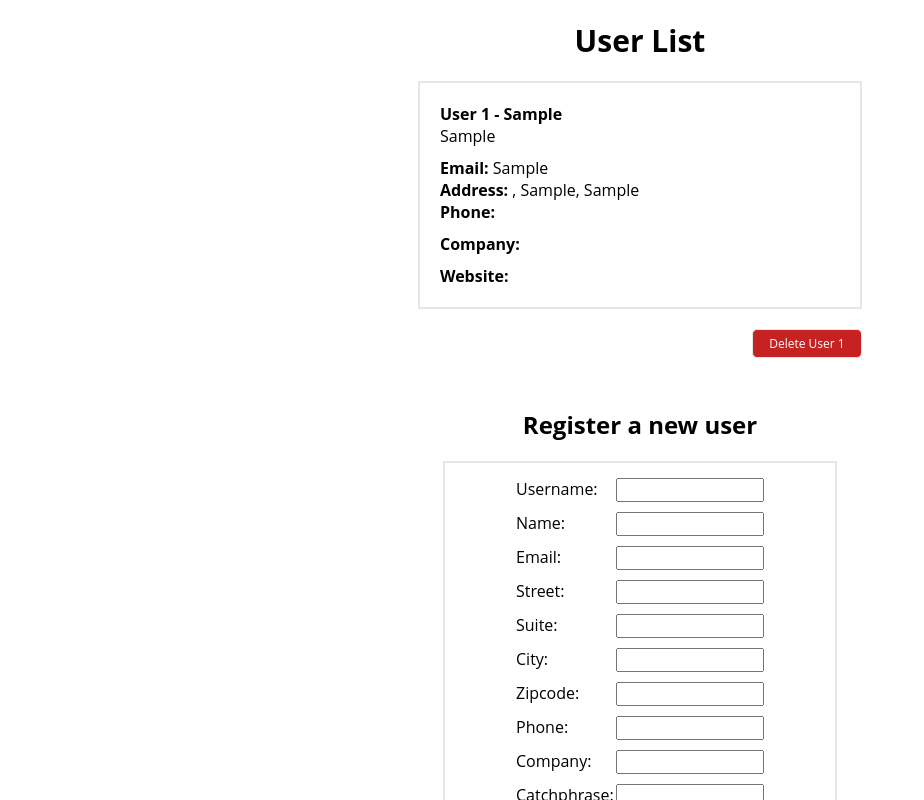
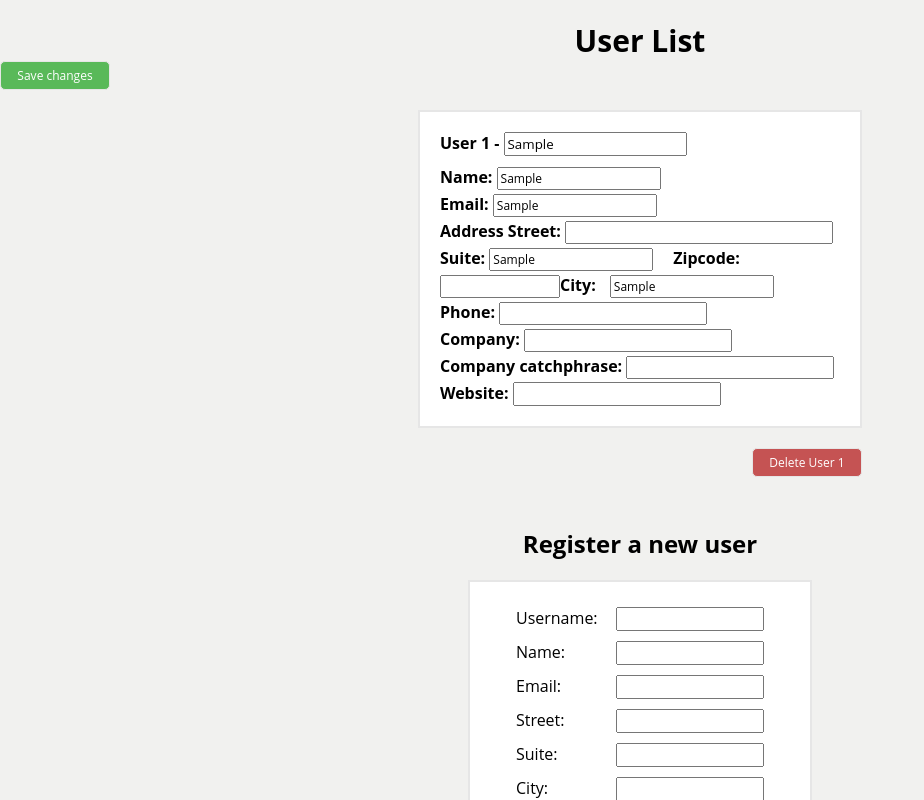
Before and after one commit to MargSousa/side-project-react, a React (Create React App) app: page / in a window 1280 px wide. Both pictures are taken after typing "Sample", "Sample", "Sample", "Sample", "Sample", "Sample" into the empty fields and a click on the button "Add User". Shown: the top 800 px of the page, without its empty margins (0-924 px from the left). Built offline with nearby package versions, Linux system fonts and the light colour scheme; no server answers.

Commit message:
form edit added

```diff
--- a/src/App.css
+++ b/src/App.css
@@ -1,3 +1,3 @@
-/* .App {
-  text-align: center;
-} */
+.App {
+  background-color: rgb(241, 241, 239);
+}
--- a/src/components/User.css
+++ b/src/components/User.css
@@ -6,15 +6,17 @@
   margin: 20px;
   padding: 20px;
   width: 400px;
+  background-color: white;
 }
 
-.username {
+.bold {
   font-weight: bold;
 }
 
 .space {
   margin-bottom: 10px;
 }
+
 .subject {
   font-weight: bold;
 }
@@ -28,3 +30,44 @@
   margin-bottom: 10px;
   font-style: italic;
 }
+
+ /* MODE  */
+
+.show {
+  display: normal;
+}
+
+.hidden {
+  display: none;
+}
+
+ /* FORM  */
+
+.name-form {
+  margin-bottom: 3px;
+  font-size: 12px;
+}
+
+.space-left {
+  margin-left: 20px;
+}
+
+.input-street {
+  width: 260px;
+}
+
+.input-zipcode {
+  width: 112px;
+}
+
+.input-city {
+  margin-left: 10px;
+}
+
+.input-phrase {
+  width: 200px;
+}
+
+.input-phrase {
+  width: 200px;
+}
--- a/src/components/User.js
+++ b/src/components/User.js
@@ -12,17 +12,24 @@ class User extends React.Component {
       street: this.props.user.address.street,
       suite: this.props.user.address.suite,
       city: this.props.user.address.city,
+      zipcode: this.props.user.address.zipcode,
       company: this.props.user.company,
       catchphrase: this.props.user.company.catchPhrase,
       website: this.props.user.website,
-      phone: this.props.user.phone
+      phone: this.props.user.phone,
+      editMode: this.props.mode
     }
   }
 
   render() {
+
+    let editMode = this.state.editMode;
+
     return (
-      <div className="User">
-        <div className="username bold">User {this.state.id} - {this.state.username}</div>
+      <div className="User" >
+
+        <div className={editMode ? 'hidden' : 'show'}>
+          <div className="bold">User {this.state.id} - {this.state.username}</div>
           <div className="name space">{this.state.name}</div>
           <div className="subject">
             Email:
@@ -46,6 +53,43 @@ class User extends React.Component {
             <span className="text"> {this.state.website}</span>
           </div>
         </div>
+
+        <form  className={editMode ? 'show' : 'hidden'}>
+          <label className="bold">User {this.state.id} - </label>
+          <input className="space" value={this.state.username}></input><br/>
+          <label className="bold">Name: </label>
+          <input className="name-form" value={this.state.name}></input><br/>
+
+          <label className="subject">Email: </label>
+          <input className="name-form" value={this.state.email}></input><br/>
+
+          <label className="subject">Address Street: </label>
+          <input className="name-form input-street" value={this.state.street}></input><br/>
+
+          <label className="subject">Suite: </label>
+          <input className="name-form" value={this.state.suite}></input>
+
+          <label className="subject space-left">Zipcode: </label>
+          <input className="name-form input-zipcode" value={this.state.zipcode}></input>
+
+          <label className="subject">City: </label>
+          <input className="name-form input-city" value={this.state.city}></input><br/>
+
+          <label className="subject">Phone: </label>
+          <input className="name-form input-phrase" value={this.state.phone}></input><br/>
+
+          <label className="subject">Company: </label>
+          <input className="name-form input-phrase" value={this.state.company.name}></input><br/>
+
+          <label className="subject">Company catchphrase: </label>
+          <input className="name-form input-phrase" value={this.state.catchphrase}></input><br/>
+
+          <label className="subject">Website: </label>
+          <input className="name input-phrase" value={this.state.website}></input>
+        </form>
+
+      </div>
+
     );
   }
 }
--- a/src/components/UserList.css
+++ b/src/components/UserList.css
@@ -6,7 +6,7 @@
   display: flex;
   flex-direction: column;
   flex-wrap: wrap;
-  margin-bottom: 20px;
+  padding-bottom: 20px;
 }
 
 .title {
@@ -22,9 +22,12 @@
   flex-wrap: wrap;
   justify-content: center;
 }
+.buttons {
+  display: flex;
+  justify-content: flex-end;
+}
 
 .button {
-  float: right;
   cursor: pointer;
   font-size: 12px;
   width: 110px;
@@ -35,10 +38,16 @@
 }
 
 .delete-button {
-  background-color: rgb(199, 34, 34);
+  background-color: rgb(197, 83, 83);
   margin: 0px 20px
 }
 
+/*   EDIT USER  */
+
+.edit-button {
+  background-color: rgb(104, 168, 211);
+  display: normal;
+}
 
 /*   NEW USER  */
 
@@ -50,7 +59,8 @@
 }
 
 .new-button {
-  background-color: rgb(23, 122, 23);
+  background-color: rgb(89, 185, 89);
+  display: normal;
 }
 
 .new-user {
@@ -61,15 +71,16 @@
 }
 
 .NewUserForm {
+  background-color: white;
   display: flex;
   flex-wrap: wrap;
   justify-content: center;
   align-items: center;
   margin: auto;
-  width: 350px;
+  width: 300px;
   margin: 20px auto;
   border: solid 2px rgb(230, 230, 230);
-  padding: 10px 20px;
+  padding: 20px 20px;
 }
 
 .add-title {
@@ -77,13 +88,13 @@
   margin-bottom: 10px;
 }
 
-.new-user label {
+.label {
   margin: 5px;
   width: 90px;
   display: inline-block;
 }
 
-.new-user input {
+.input {
   margin: 5px 5px 5px 5px;
   display: inline-block;
   width: 140px;
--- a/src/components/UsersList.js
+++ b/src/components/UsersList.js
@@ -22,17 +22,15 @@ class UsersList extends React.Component {
       newCompany: '',
       newPhrase: '',
       newSite: '',
-      formFilled: false
+      editMode: true
     };
     this.handleInputChange = this.handleInputChange.bind(this);
-    this.handleSubmit = this.handleSubmit.bind(this);
     this.addNewUser = this.addNewUser.bind(this);
-    this.deleteUser = this.deleteUser.bind(this)
+    this.deleteUser = this.deleteUser.bind(this);
+    this.editUsers = this.editUsers.bind(this);
+    this.saveUsers = this.saveUsers.bind(this)
   }
 
-  handleSubmit(event) {
-    event.preventDefault();
-  }
 
   handleInputChange(event) {
     let input = event.target.value;
@@ -97,26 +95,25 @@ class UsersList extends React.Component {
     newData[nextItemIndex] = newUser;
 
     this.setState({
-      users: newData
+      users: newData,
+      newUsername: '',
+      newName: '',
+      newEmail: '',
+      newStreet: '',
+      newSuite: '',
+      newCity: '',
+      newZipcode: '',
+      newPhone: '',
+      newCompany: '',
+      newPhrase: '',
+      newSite: ''
     });
-
-    this.state.newUsername = '';
-    this.state.newName = '';
-    this.state.newEmail = '';
-    this.state.newStreet = '';
-    this.state.newSuite = '';
-    this.state.newCity = '';
-    this.state.newZipcode = '';
-    this.state.newPhone = '';
-    this.state.newCompany = '';
-    this.state.newPhrase = '';
-    this.state.newSite = '';
   };
-
 
   deleteUser(event) {
     let newData = this.state.users;
     let userId = event.target.id;
+
     idNumbers.push(userId);
 
     for (let i = 0; i < idNumbers.length; i++) {
@@ -128,67 +125,103 @@ class UsersList extends React.Component {
     });
   };
 
+  editUsers(event) {
+
+    let mode = !this.state.editMode;
+
+    this.setState({
+      editMode: mode
+    });
+
+    console.log(this.state.editMode)
+  };
+
+  saveUsers(event) {
+
+    let mode = !this.state.editMode;
+
+    this.setState({
+      editMode: mode
+    });
+
+    console.log(this.state.editMode)
+
+  };
+
+
   render() {
 
     return (
       <div className="UserList">
         <div className="title">User List</div>
+        <div className="main-buttons">
+          <button id="mode-button"
+          className={this.state.editMode ? 'hidden' : 'edit-button button'}
+          onClick={this.editUsers}
+          >Edit mode</button>
+
+          <button id="save-button"
+          className={this.state.editMode ? 'new-button button' : 'hidden'}
+          onClick={this.saveUsers}>Save changes</button>
+        </div>
 
         <div className="list">
           {this.state.users.map(person => (
             <div>
-              <User user={person}/>
-              <button className="delete-button button" id={person.id} onClick={this.deleteUser}>Delete User {person.id}</button>
+              <User user={person} mode={this.state.editMode}/>
+              <div className="buttons">
+                <button className="delete-button button" id={person.id} onClick={this.deleteUser}>Delete User {person.id}</button>
+              </div>
             </div>
           ))}
         </div>
 
         <div className="new-user">
           <div className="title-form">Register a new user</div>
-          <form className="NewUserForm" onSubmit={this.handleSubmit}>
+          <form className="NewUserForm">
               <div>
-                <label htmlFor="username">Username:</label>
-                <input id="username" type="text" value={this.state.newUsername} onChange={this.handleInputChange}/>
+                <label className="label" htmlFor="username">Username:</label>
+                <input className="input" id="username" type="text" value={this.state.newUsername} onChange={this.handleInputChange}/>
               </div>
               <div>
-                <label htmlFor="name">Name:</label>
-                <input id="name" type="name" value={this.state.newName} onChange={this.handleInputChange}/>
+                <label className="label" htmlFor="name">Name:</label>
+                <input className="input" id="name" type="name" value={this.state.newName} onChange={this.handleInputChange}/>
               </div>
               <div>
-                <label htmlFor="email">Email:</label>
-                <input id="email" type="text" value={this.state.newEmail} onChange={this.handleInputChange}/>
+                <label className="label" htmlFor="email">Email:</label>
+                <input className="input" id="email" type="text" value={this.state.newEmail} onChange={this.handleInputChange}/>
               </div>
               <div>
-                <label htmlFor="street">Street:</label>
-                <input id="street" type="text" value={this.state.newStreet} onChange={this.handleInputChange}/>
+                <label className="label" htmlFor="street">Street:</label>
+                <input className="input" id="street" type="text" value={this.state.newStreet} onChange={this.handleInputChange}/>
               </div>
               <div>
-                <label htmlFor="suite">Suite:</label>
-                <input id="suite" type="text" value={this.state.newSuite} onChange={this.handleInputChange}/>
+                <label className="label" htmlFor="suite">Suite:</label>
+                <input className="input" id="suite" type="text" value={this.state.newSuite} onChange={this.handleInputChange}/>
               </div>
               <div>
-                <label htmlFor="city">City:</label>
-                <input id="city" type="text" value={this.state.newCity} onChange={this.handleInputChange}/>
+                <label className="label" htmlFor="city">City:</label>
+                <input className="input" id="city" type="text" value={this.state.newCity} onChange={this.handleInputChange}/>
               </div>
               <div>
-                <label htmlFor="zipcode">Zipcode:</label>
-                <input id="zipcode" type="text" value={this.state.newZipcode} onChange={this.handleInputChange}/>
+                <label className="label" htmlFor="zipcode">Zipcode:</label>
+                <input className="input" id="zipcode" type="text" value={this.state.newZipcode} onChange={this.handleInputChange}/>
               </div>
               <div>
-                <label htmlFor="phone">Phone:</label>
-                <input id="phone" type="text" value={this.state.newPhone} onChange={this.handleInputChange}/>
+                <label className="label" htmlFor="phone">Phone:</label>
+                <input className="input" id="phone" type="text" value={this.state.newPhone} onChange={this.handleInputChange}/>
               </div>
               <div>
-                <label htmlFor="company">Company:</label>
-                <input id="company" type="text" value={this.state.newCompany} onChange={this.handleInputChange}/>
+                <label className="label" htmlFor="company">Company:</label>
+                <input className="input" id="company" type="text" value={this.state.newCompany} onChange={this.handleInputChange}/>
               </div>
               <div>
-                <label htmlFor="companyPhrase">Catchphrase:</label>
-                <input id="companyPhrase" type="text" value={this.state.newPhrase} onChange={this.handleInputChange}/>
+                <label className="label" htmlFor="companyPhrase">Catchphrase:</label>
+                <input className="input" id="companyPhrase" type="text" value={this.state.newPhrase} onChange={this.handleInputChange}/>
               </div>
               <div>
-                <label htmlFor="site">Website:</label>
-                <input id="site" type="text" value={this.state.newSite} onChange={this.handleInputChange}/>
+                <label className="label" htmlFor="site">Website:</label>
+                <input className="input" id="site" type="text" value={this.state.newSite} onChange={this.handleInputChange}/>
               </div>
           </form>
           <div>
```
Lines whose indentation alone changed are shown as unchanged.
